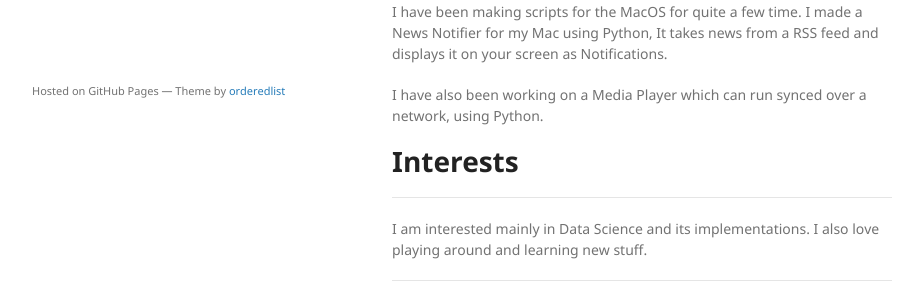
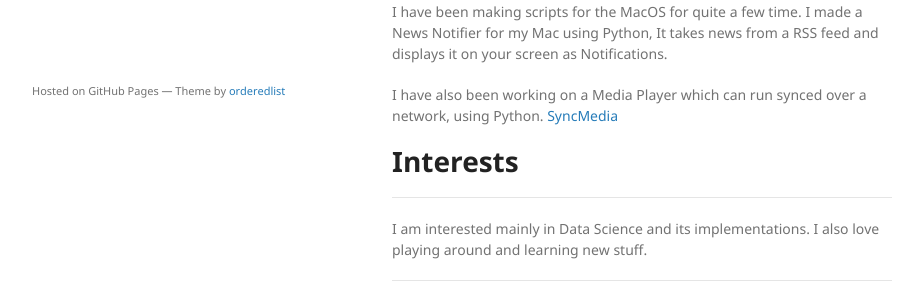
Before and after one commit to shivam212/shivam212.github.io, a Jekyll site: the page built from index.md, in a window 1280 px wide. Shown: the part 730-1030 px from the top of the page, without its empty margins (178-1101 px from the left). Built offline with Jekyll 4.4.1, drawn with Linux system fonts in a browser that asks for light colours; our own code applies the rules of GitHub Pages for plain Markdown files.

Commit message:
Index.md changed

```diff
--- a/index.md
+++ b/index.md
@@ -40,7 +40,7 @@ using Python.Also know a bit of **R** which I am learning for Data Science.
    I made a News Notifier for my Mac using Python, It takes news from a RSS feed and displays
    it on your screen as Notifications.
 
-   I have also been working on a Media Player which can run synced over a network, using Python.
+   I have also been working on a Media Player which can run synced over a network, using Python. [SyncMedia](https://github.com/shivam212/SyncMedia)
 
 # Interests
 ---
```
